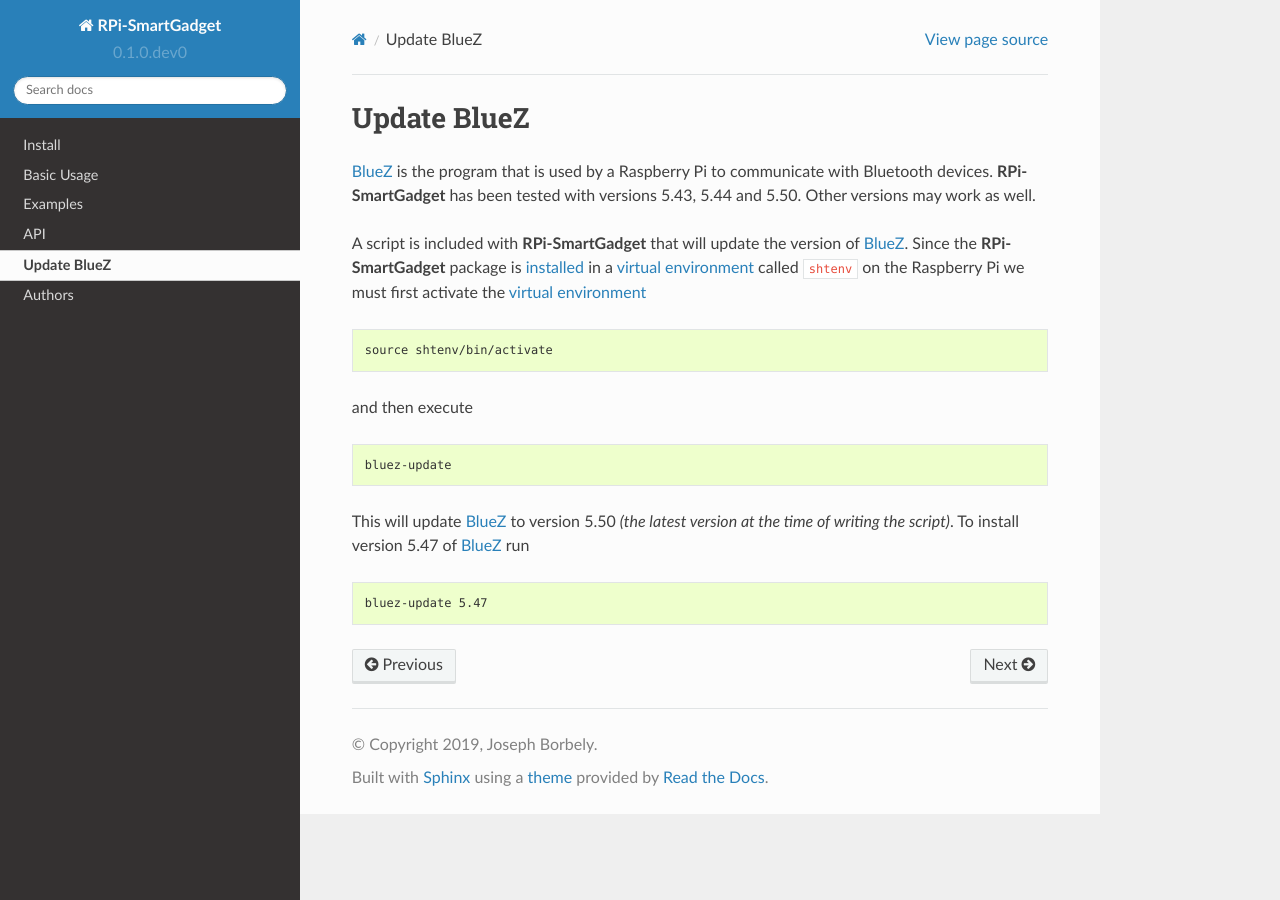
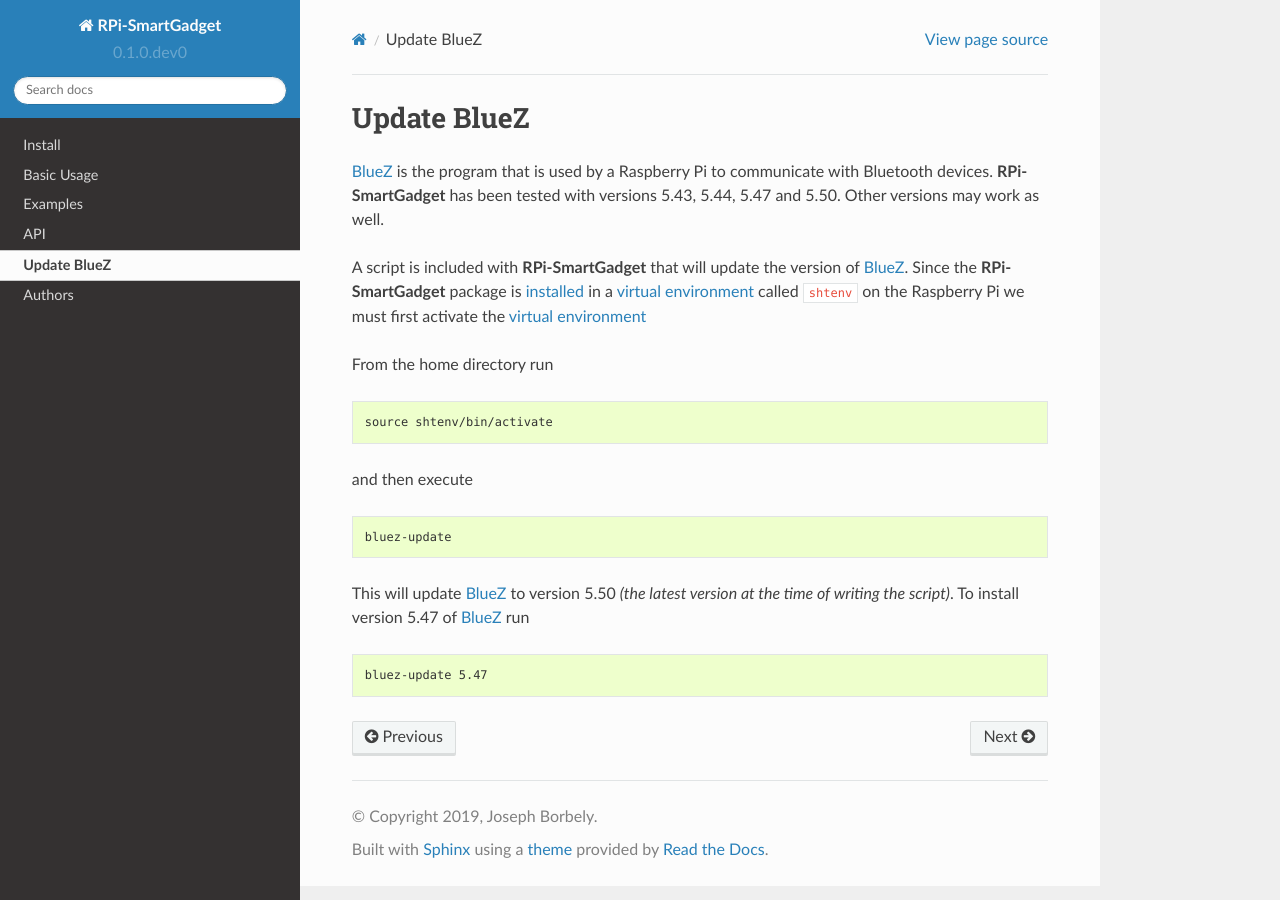
Before and after one commit to MSLNZ/rpi-smartgadget, a Sphinx documentation site: the page built from docs/update_bluez.rst, in a window 1280 px wide. Built offline with Sphinx 7.4.7 and the Read the Docs theme 2.0.0, drawn with Linux system fonts in a browser that asks for light colours; pages that are not in the unit, such as notebooks, are missing from menus.

Commit message:
confirm working with bluez v5.47

```diff
--- a/docs/update_bluez.rst
+++ b/docs/update_bluez.rst
@@ -5,13 +5,15 @@
 ============
 
 BlueZ_ is the program that is used by a Raspberry Pi to communicate with Bluetooth devices.
-**RPi-SmartGadget** has been tested with versions 5.43, 5.44 and 5.50. Other versions may
-work as well.
+**RPi-SmartGadget** has been tested with versions 5.43, 5.44, 5.47 and 5.50. Other versions
+may work as well.
 
 A script is included with **RPi-SmartGadget** that will update the version of BlueZ_.
 Since the **RPi-SmartGadget** package is :ref:`installed <rpi-smartgadget-install>` in a
 `virtual environment`_ called ``shtenv`` on the Raspberry Pi we must first activate the
 `virtual environment`_
+
+From the home directory run
 
 .. code-block:: console
 
@@ -30,6 +32,5 @@
 
    bluez-update 5.47
 
-
 .. _BlueZ: http://www.bluez.org/
 .. _virtual environment: https://docs.python.org/3/tutorial/venv.html
```
